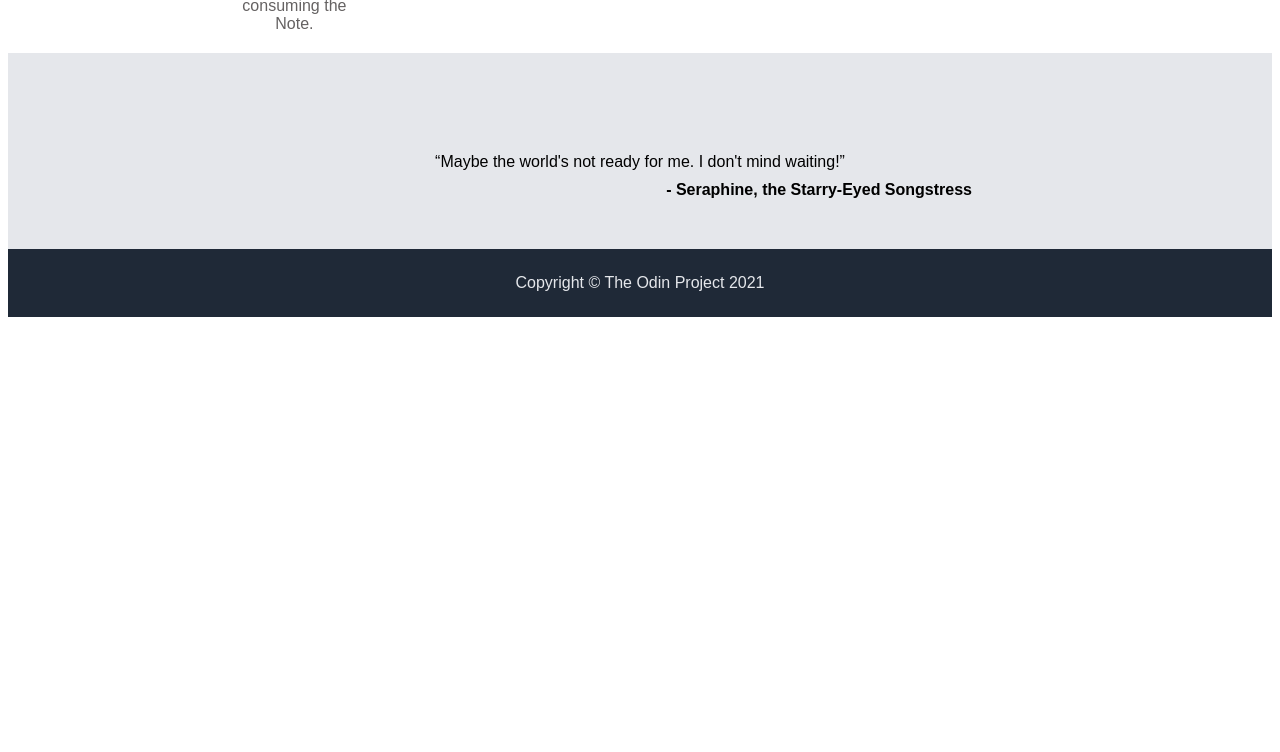
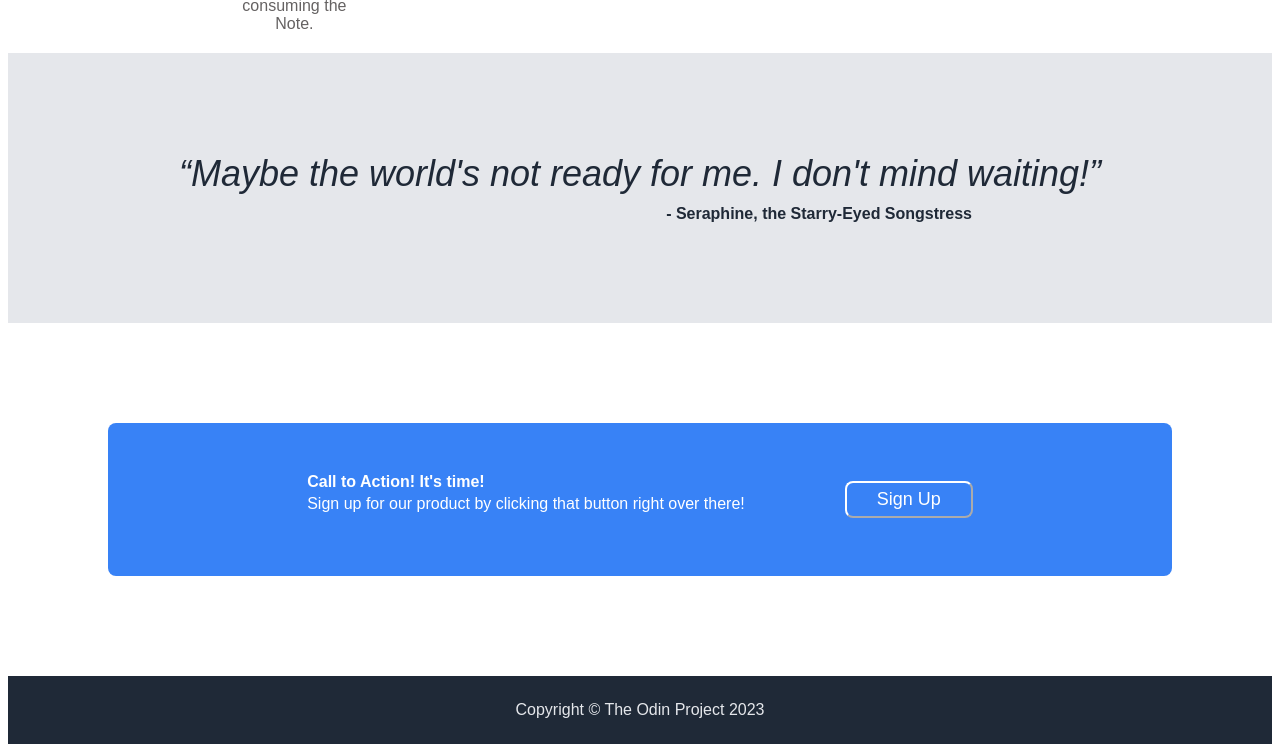
Before and after one commit to dariacoates13/css-project, a plain HTML site: page index.html in a window 1280 px wide. Shown: the part 1036-1788 px from the top of the page. Before the commit the page ends 1361 px from the top, so only its background shows below. Drawn offline with Linux system fonts and the light colour scheme.

Commit message:
added bottom section and finished setting up

```diff
--- a/index.html
+++ b/index.html
@@ -108,8 +108,18 @@
         <div class="quote-name">- Seraphine, the Starry-Eyed Songstress</div>
       </div>
 
-      <div class="main-container-bot"></div>
+      <div class="main-container-bot">
+        <div class="bottom-box">
+          <div class="bottom-box-text">
+            <p class="bottom-box-header">Call to Action! It's time!</p>
+            <p class="bottom-subtext">
+              Sign up for our product by clicking that button right over there!
+            </p>
+          </div>
+          <button class="bottom-signup">Sign Up</button>
+        </div>
+      </div>
     </div>
-    <footer>Copyright © The Odin Project 2021</footer>
+    <footer>Copyright © The Odin Project 2023</footer>
   </body>
 </html>
--- a/style.css
+++ b/style.css
@@ -125,15 +125,48 @@ button {
 .quote {
   padding-top: 100px;
   text-align: center;
+  font-size: 36px;
+  color: #1f2937;
+  font-style: italic;
+  font-weight: lighter;
 }
 
 .quote-name {
   font-weight: bold;
+  color: #1f2937;
   display: flex;
   justify-content: flex-end;
   margin-right: 300px;
   margin-top: 10px;
-  padding-bottom: 50px;
+  padding-bottom: 100px;
+}
+
+.bottom-box {
+  background-color: #3882f6;
+  display: flex;
+  padding: 50px;
+  margin: 100px;
+  justify-content: center;
+  gap: 100px;
+  border-radius: 8px;
+}
+
+.bottom-box-text {
+  color: white;
+}
+
+.bottom-box-header {
+  font-weight: bold;
+  margin: auto;
+}
+
+.bottom-subtext {
+  margin: auto;
+  padding-top: 4px;
+}
+
+.bottom-signup {
+  border-color: white;
 }
 
 footer {
```
